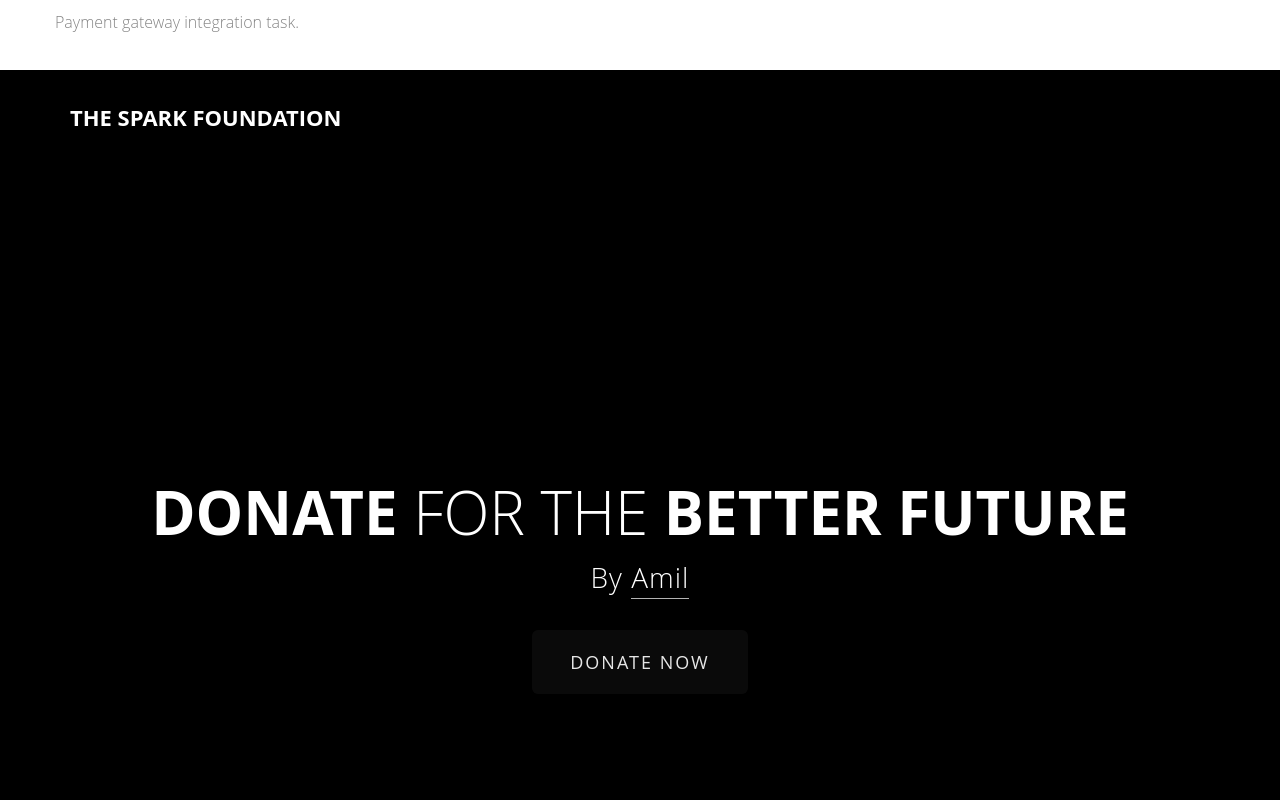
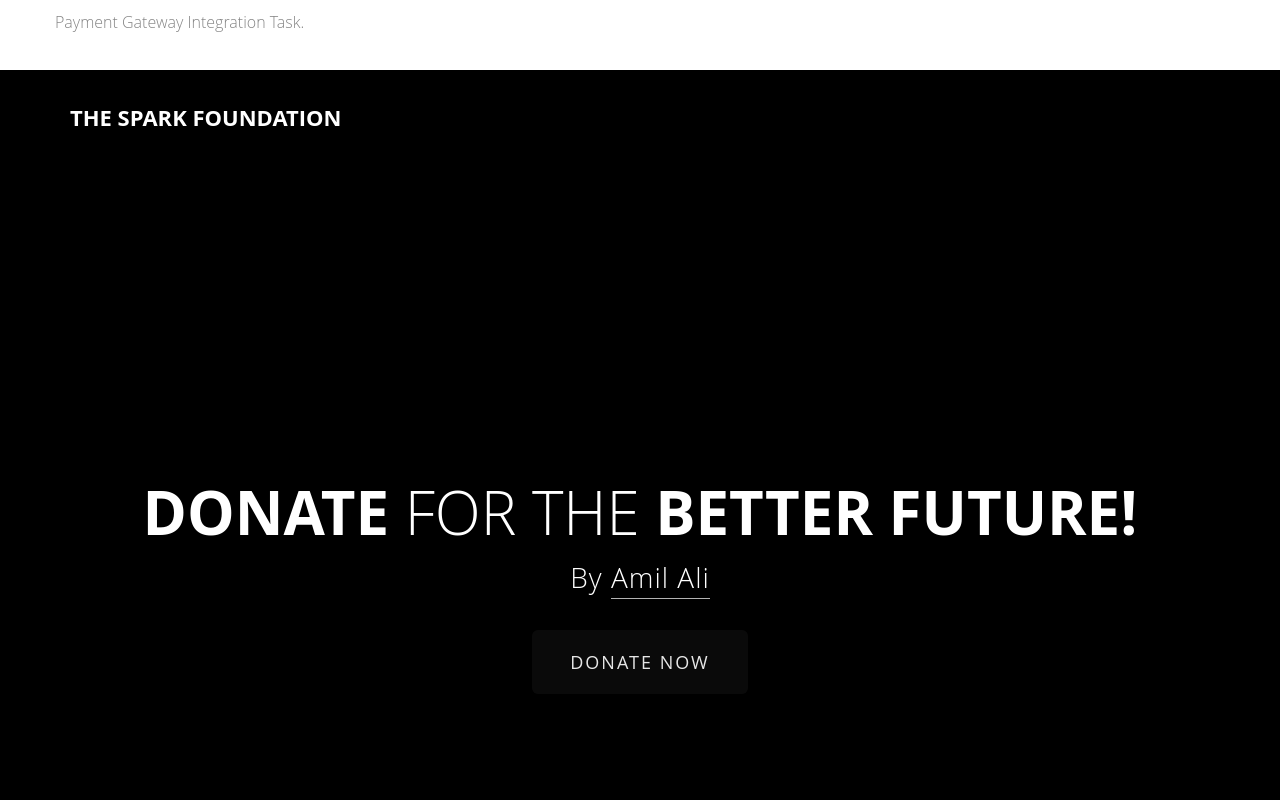
Before and after one commit to amilali/donate.github.io, a plain HTML site: page index.html in a window 1280 px wide. Shown: the top 800 px of the page. Drawn offline with Linux system fonts and the light colour scheme; files whose address does not match are found by name.

Commit message:
Update index.html

```diff
--- a/index.html
+++ b/index.html
@@ -40,7 +40,7 @@
 		<div class="header-top">
 			<div class="container">
 				<div class="row">
-					<p>Payment gateway integration task.</p>
+					<p>Payment Gateway Integration Task.</p>
 				</div>
 			</div>
 		</div>
@@ -65,8 +65,8 @@
 			<div class="fh5co-overlay"></div>
 			<div class="fh5co-cover text-center" data-stellar-background-ratio="0.5" style="background-image: url(images/cover_bg_1.jpg);">
 				<div class="desc animate-box">
-					<h2><strong>Donate</strong> for the <strong>better Future</strong></h2>
-					<span>By <a href="http://frehtml5.co/" target="_blank" class="fh5co-site-name">Amil</a></span>
+					<h2><strong>Donate</strong> for the <strong>better Future!</strong></h2>
+					<span>By <a href="http://frehtml5.co/" target="_blank" class="fh5co-site-name">Amil Ali</a></span>
 					<span><a class="btn btn-primary btn-lg" href="https://rzp.io/l/yXFMQg0">Donate Now</a></span>
 				</div>
 			</div>
```
